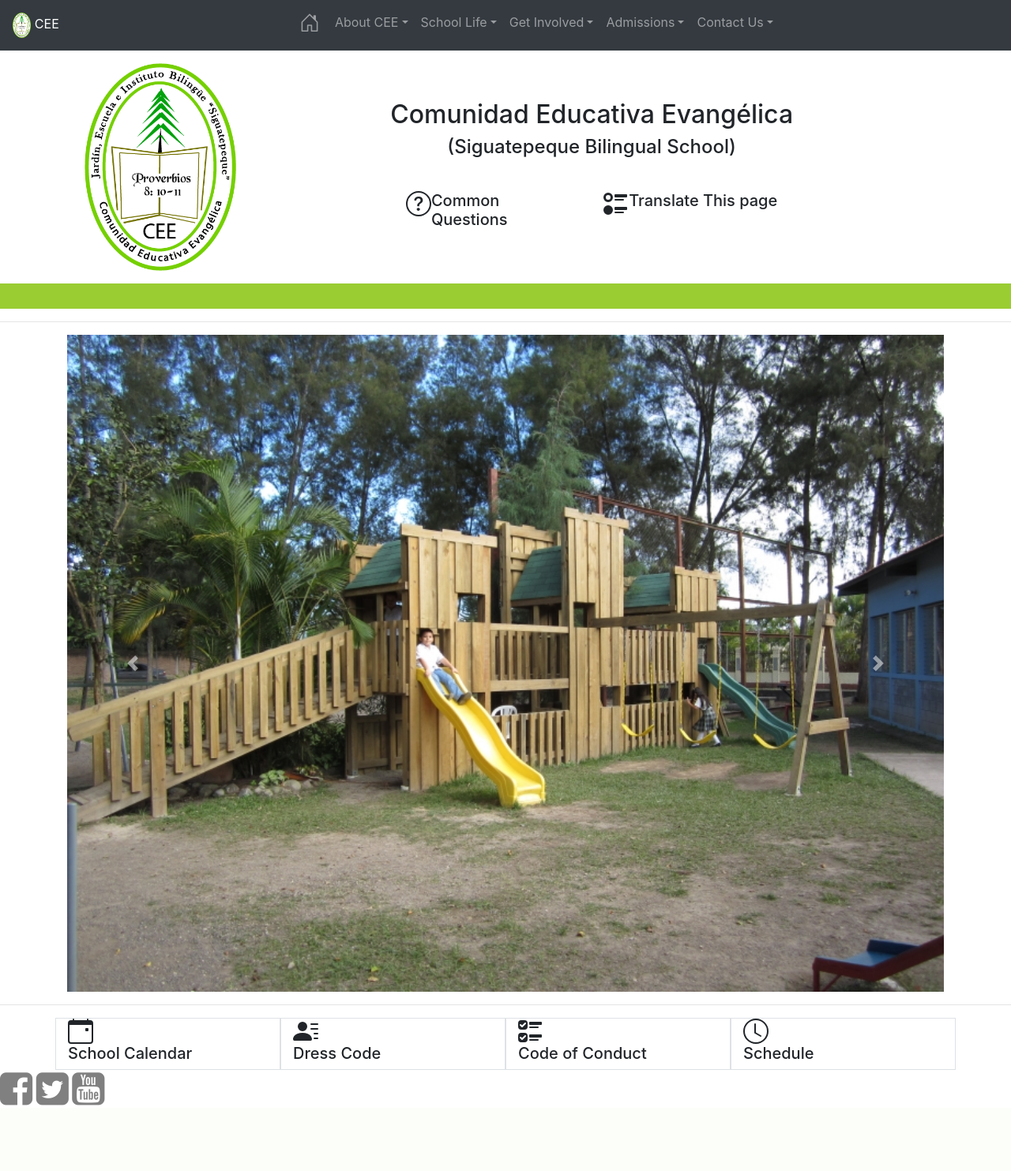
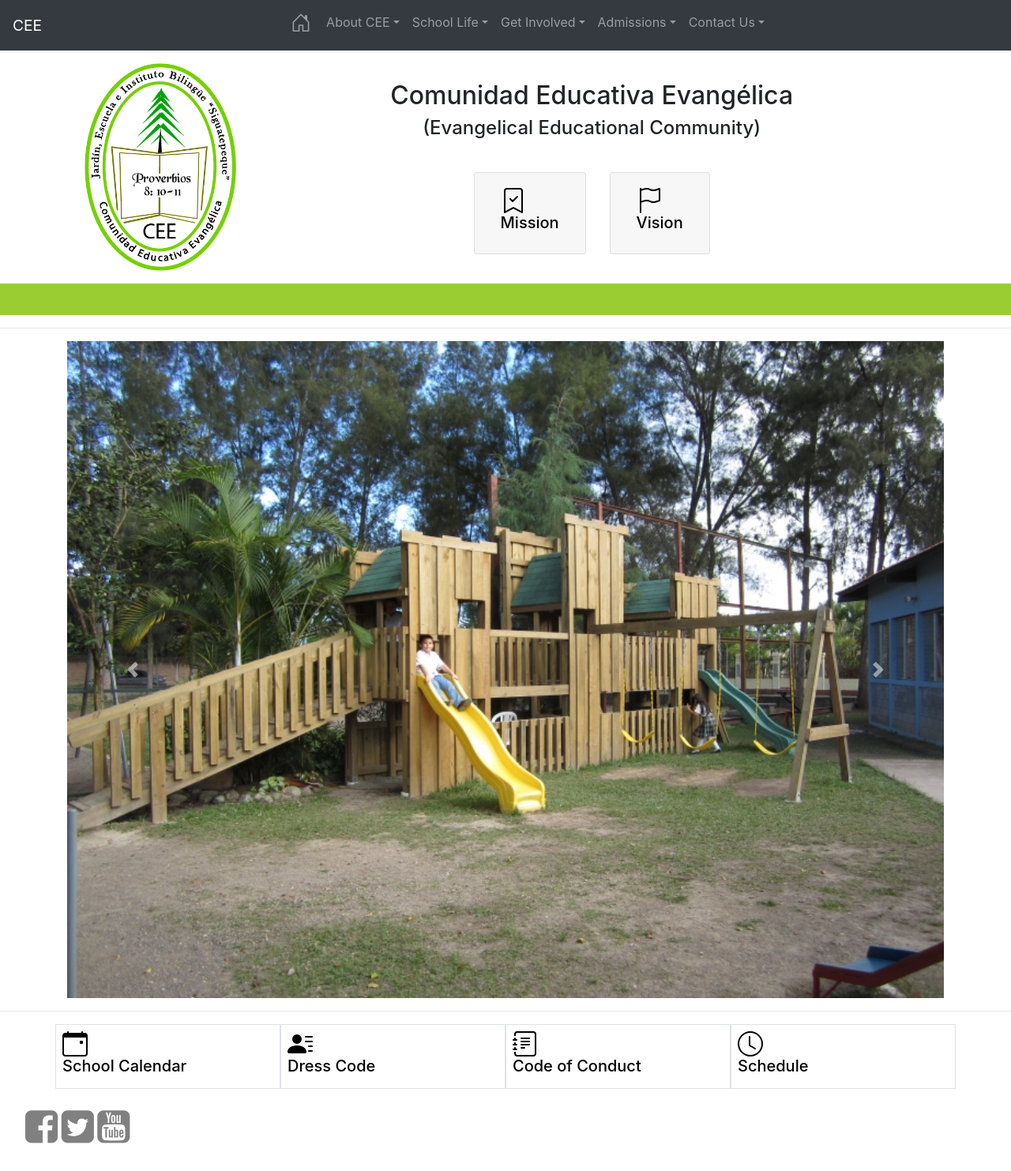
Before and after one commit to Dixy-05/cee.honduras, a PHP site: page / in a window 1280 px wide. Shown: the whole page at 79% size. Before the commit the page ends 1400 px from the top, so only its background shows below. Run offline with PHP 8.4, Linux system fonts and the light colour scheme.

Commit message:
new icons, positioning fix

```diff
--- a/css/CEE.css
+++ b/css/CEE.css
@@ -29,8 +29,57 @@
 #divStripe {
   background-color: yellowgreen;
   width: 100%;
-  height: 2em;
+  height: 2.5em;
   margin-top: 1em;
 }
 
+@media screen and (max-width: 768px) {
+  .iconsText {
+    margin-left: 4em;
+  }
+
+  .iconOP {
+    margin-left: 2em;
+  }
+}
+.iconDiv:hover {
+  background-color: lightgray;
+}
+
+.iconLink {
+  color: black;
+  display: block;
+  position: relative;
+  left: 0;
+  top: 0;
+  width: 100%;
+  height: auto;
+}
+
+.iconLink:hover {
+  text-decoration: none;
+  color: black;
+  background-color: lightgray;
+}
+
+.MisVis {
+  color: black;
+  background-color: transparent;
+}
+
+.MisVis:hover {
+  text-decoration: none;
+}
+
+@media screen and (max-width: 768px) {
+  .MisVis {
+    display: block;
+    width: 100%;
+  }
+}
+#socialMedia {
+  margin-left: 2em;
+  margin-bottom: 2em;
+}
+
 /*# sourceMappingURL=CEE.css.map */
--- a/index.html
+++ b/index.html
@@ -25,11 +25,12 @@
     <title>CEE.com</title>
     <!-- To make the dropdown work on hover -->
     <style>
-       @media screen and (min-width: 768px){
-      .dropdown:hover > .dropdown-menu   {
-        display: block;}
+      @media screen and (min-width: 768px) {
+        .dropdown:hover > .dropdown-menu {
+          display: block;
         }
-              .dropdown-menu{
+      }
+      .dropdown-menu {
         margin-top: 0em;
       }
     </style>
@@ -37,21 +38,24 @@
       .dropdown-item:hover {
         background-color: yellowgreen;
       }
-      .nav-link,.navbar-brand{
-        font-size:1em
+      .nav-link,
+      .navbar-brand {
+        font-size: 1em;
       }
     </style>
   </head>
 
   <body>
     <nav class="navbar navbar-dark bg-dark navbar-expand-md fixed-top">
-      <a href="https://ceehonduras.org/index.php" class="navbar-brand"><span
+      <a href="https://ceehonduras.org/index.php" class="navbar-brand">
+        <!-- <span
           ><img
             href="https://ceehonduras.org/index.php"
             style="height: 2em"
             src="../project-images/CEEproject/CEElogo.png"
-        /></span> CEE </a>
-
+        /></span> -->
+        <span style="font-size: 1.2em">CEE</span>
+      </a>
 
       <button
         class="navbar-toggler"
@@ -66,11 +70,24 @@
         <ul class="navbar-nav m-auto">
           <li class="navbar-item">
             <a class="nav-link" href="https://ceehonduras.org/index.php"
-              ><svg  id="houseLogo" width="2em" height="2em" viewBox="0 0 16 16" class="bi bi-house-door" fill="currentColor" xmlns="http://www.w3.org/2000/svg">
-  <path fill-rule="evenodd" d="M7.646 1.146a.5.5 0 0 1 .708 0l6 6a.5.5 0 0 1 .146.354v7a.5.5 0 0 1-.5.5H9.5a.5.5 0 0 1-.5-.5v-4H7v4a.5.5 0 0 1-.5.5H2a.5.5 0 0 1-.5-.5v-7a.5.5 0 0 1 .146-.354l6-6zM2.5 7.707V14H6v-4a.5.5 0 0 1 .5-.5h3a.5.5 0 0 1 .5.5v4h3.5V7.707L8 2.207l-5.5 5.5z"/>
-  <path fill-rule="evenodd" d="M13 2.5V6l-2-2V2.5a.5.5 0 0 1 .5-.5h1a.5.5 0 0 1 .5.5z"/>
-</svg></a
+              ><svg
+                id="houseLogo"
+                width="2em"
+                height="2em"
+                viewBox="0 0 16 16"
+                class="bi bi-house-door"
+                fill="currentColor"
+                xmlns="http://www.w3.org/2000/svg"
               >
+                <path
+                  fill-rule="evenodd"
+                  d="M7.646 1.146a.5.5 0 0 1 .708 0l6 6a.5.5 0 0 1 .146.354v7a.5.5 0 0 1-.5.5H9.5a.5.5 0 0 1-.5-.5v-4H7v4a.5.5 0 0 1-.5.5H2a.5.5 0 0 1-.5-.5v-7a.5.5 0 0 1 .146-.354l6-6zM2.5 7.707V14H6v-4a.5.5 0 0 1 .5-.5h3a.5.5 0 0 1 .5.5v4h3.5V7.707L8 2.207l-5.5 5.5z"
+                />
+                <path
+                  fill-rule="evenodd"
+                  d="M13 2.5V6l-2-2V2.5a.5.5 0 0 1 .5-.5h1a.5.5 0 0 1 .5.5z"
+                /></svg
+            ></a>
           </li>
           <li class="navbar-item dropdown">
             <a
@@ -165,9 +182,21 @@
             <div class="dropdown-menu" aria-labelledby="dropdownMenuLink">
               <a class="dropdown-item" href="ourmision">Email</a>
               <a class="dropdown-item" href="ourmision">Phones</a>
-              <a class="dropdown-item" target="_blank"  href="https://www.facebook.com/Comunidad-Educativa-Evangelica-Siguatepeque-Bilingual-Christian-School-111115888976547">Facebook</a>
-              <a class="dropdown-item" target="_blank" href="https://twitter.com/ceehonduras">Twitter</a>
-              <a class="dropdown-item" target="_blank" href="ourmision">Address</a>
+              <a
+                class="dropdown-item"
+                target="_blank"
+                href="https://www.facebook.com/Comunidad-Educativa-Evangelica-Siguatepeque-Bilingual-Christian-School-111115888976547"
+                >Facebook</a
+              >
+              <a
+                class="dropdown-item"
+                target="_blank"
+                href="https://twitter.com/ceehonduras"
+                >Twitter</a
+              >
+              <a class="dropdown-item" target="_blank" href="ourmision"
+                >Address</a
+              >
             </div>
           </li>
         </ul>
@@ -175,103 +204,314 @@
     </nav>
 
     <div id="LogoDiv" class="row">
-        <div class="col-sm-4  col-md-4 d-flex justify-content-center " >
-          <img class="img-responsive " id="cee-logo"  src="../project-Images/CEEproject/CEElogo.png" alt="CEE logo">
+      <div class="col-sm-4 col-md-4 d-flex justify-content-center">
+        <img
+          class="img-responsive"
+          id="cee-logo"
+          src="../project-Images/CEEproject/CEElogo.png"
+          alt="CEE logo"
+        />
       </div>
-        <div class="col-sm-8 col-md-6  d-flex align-items-center justify-content-center  flex-column   ">
-          <h2 style="font-size: 2em; text-align:center ;">Comunidad Educativa Evangélica </h2>
-          <div class="align-self-sm-center ">
-          <h4>(Siguatepeque Bilingual School)</h4>
+      <div
+        class="col-sm-8 col-md-6 d-flex align-items-center justify-content-center flex-column"
+      >
+        <h2 style="font-size: 2em; text-align: center">
+          Comunidad Educativa Evangélica
+        </h2>
+        <div style="text-align: center">
+          <h4>(Evangelical Educational Community)</h4>
         </div>
-          <hr>
+        <hr />
         <div class="row">
-          <div class="col d-flex justify-content-center">
-            <svg width="2em" height="2em" viewBox="0 0 16 16" class="bi bi-question-circle" fill="currentColor" xmlns="http://www.w3.org/2000/svg">
-  <path fill-rule="evenodd" d="M8 15A7 7 0 1 0 8 1a7 7 0 0 0 0 14zm0 1A8 8 0 1 0 8 0a8 8 0 0 0 0 16z"/>
-  <path d="M5.255 5.786a.237.237 0 0 0 .241.247h.825c.138 0 .248-.113.266-.25.09-.656.54-1.134 1.342-1.134.686 0 1.314.343 1.314 1.168 0 .635-.374.927-.965 1.371-.673.489-1.206 1.06-1.168 1.987l.003.217a.25.25 0 0 0 .25.246h.811a.25.25 0 0 0 .25-.25v-.105c0-.718.273-.927 1.01-1.486.609-.463 1.244-.977 1.244-2.056 0-1.511-1.276-2.241-2.673-2.241-1.267 0-2.655.59-2.75 2.286zm1.557 5.763c0 .533.425.927 1.01.927.609 0 1.028-.394 1.028-.927 0-.552-.42-.94-1.029-.94-.584 0-1.009.388-1.009.94z"/>
-</svg><h5>Common Questions</h5>
-          </div>
-          <div class="col d-flex">
-            <svg width="2em" height="2em" viewBox="0 0 16 16" class="bi bi-ui-radios" fill="currentColor" xmlns="http://www.w3.org/2000/svg">
-  <path d="M7 2.5a.5.5 0 0 1 .5-.5h7a.5.5 0 0 1 .5.5v1a.5.5 0 0 1-.5.5h-7a.5.5 0 0 1-.5-.5v-1zM0 12a3 3 0 1 1 6 0 3 3 0 0 1-6 0zm7-1.5a.5.5 0 0 1 .5-.5h7a.5.5 0 0 1 .5.5v1a.5.5 0 0 1-.5.5h-7a.5.5 0 0 1-.5-.5v-1z"/>
-  <path fill-rule="evenodd" d="M7 5.5a.5.5 0 0 1 .5-.5h5a.5.5 0 0 1 0 1h-5a.5.5 0 0 1-.5-.5zm0 8a.5.5 0 0 1 .5-.5h5a.5.5 0 0 1 0 1h-5a.5.5 0 0 1-.5-.5zM3 1a3 3 0 1 0 0 6 3 3 0 0 0 0-6zm0 4.5a1.5 1.5 0 1 0 0-3 1.5 1.5 0 0 0 0 3z"/>
-</svg><h5>Translate This page</h5>
+          <div id="vision" class="col">
+            <div class="accordion" id="visionCEE">
+              <div class="card">
+                <div class="card-header" id="headingOne">
+                  <h2 class="mb-0">
+                    <button
+                      class="btn btn-link btn-block text-left MisVis"
+                      type="button"
+                      data-toggle="collapse"
+                      data-target="#collapseMission"
+                      aria-expanded="true"
+                      aria-controls="collapseOne"
+                    >
+                      <svg
+                        width="2em"
+                        height="2em"
+                        viewBox="0 0 16 16"
+                        class="bi bi-bookmark-check"
+                        fill="currentColor"
+                        xmlns="http://www.w3.org/2000/svg"
+                      >
+                        <path
+                          fill-rule="evenodd"
+                          d="M2 2a2 2 0 0 1 2-2h8a2 2 0 0 1 2 2v13.5a.5.5 0 0 1-.777.416L8 13.101l-5.223 2.815A.5.5 0 0 1 2 15.5V2zm2-1a1 1 0 0 0-1 1v12.566l4.723-2.482a.5.5 0 0 1 .554 0L13 14.566V2a1 1 0 0 0-1-1H4z"
+                        />
+                        <path
+                          fill-rule="evenodd"
+                          d="M10.854 5.146a.5.5 0 0 1 0 .708l-3 3a.5.5 0 0 1-.708 0l-1.5-1.5a.5.5 0 1 1 .708-.708L7.5 7.793l2.646-2.647a.5.5 0 0 1 .708 0z"
+                        />
+                      </svg>
+                      <h5>Mission</h5>
+                    </button>
+                  </h2>
                 </div>
               </div>
             </div>
           </div>
+
+          <div id="mission" class="col">
+            <div class="accordion" id="missionCEE">
+              <div class="card">
+                <div class="card-header" id="headingOne">
+                  <h2 class="mb-0">
+                    <button
+                      class="btn btn-link btn-block text-left MisVis"
+                      type="button"
+                      data-toggle="collapse"
+                      data-target="#collapseVision"
+                      aria-expanded="true"
+                      aria-controls="collapseOne"
+                    >
+                      <svg
+                        width="2em"
+                        height="2em"
+                        viewBox="0 0 16 16"
+                        class="bi bi-flag"
+                        fill="currentColor"
+                        xmlns="http://www.w3.org/2000/svg"
+                      >
+                        <path
+                          fill-rule="evenodd"
+                          d="M14.778.085A.5.5 0 0 1 15 .5V8a.5.5 0 0 1-.314.464L14.5 8l.186.464-.003.001-.006.003-.023.009a12.435 12.435 0 0 1-.397.15c-.264.095-.631.223-1.047.35-.816.252-1.879.523-2.71.523-.847 0-1.548-.28-2.158-.525l-.028-.01C7.68 8.71 7.14 8.5 6.5 8.5c-.7 0-1.638.23-2.437.477A19.626 19.626 0 0 0 3 9.342V15.5a.5.5 0 0 1-1 0V.5a.5.5 0 0 1 1 0v.282c.226-.079.496-.17.79-.26C4.606.272 5.67 0 6.5 0c.84 0 1.524.277 2.121.519l.043.018C9.286.788 9.828 1 10.5 1c.7 0 1.638-.23 2.437-.477a19.587 19.587 0 0 0 1.349-.476l.019-.007.004-.002h.001M14 1.221c-.22.078-.48.167-.766.255-.81.252-1.872.523-2.734.523-.886 0-1.592-.286-2.203-.534l-.008-.003C7.662 1.21 7.139 1 6.5 1c-.669 0-1.606.229-2.415.478A21.294 21.294 0 0 0 3 1.845v6.433c.22-.078.48-.167.766-.255C4.576 7.77 5.638 7.5 6.5 7.5c.847 0 1.548.28 2.158.525l.028.01C9.32 8.29 9.86 8.5 10.5 8.5c.668 0 1.606-.229 2.415-.478A21.317 21.317 0 0 0 14 7.655V1.222z"
+                        />
+                      </svg>
+                      <h5>Vision</h5>
+                    </button>
+                  </h2>
+                </div>
+              </div>
+            </div>
+          </div>
+        </div>
+      </div>
+    </div>
+
+    <div
+      id="collapseMission"
+      class="collapse"
+      aria-labelledby="headingOne"
+      data-parent="#missionCEE"
+    >
+      <div class="card-body">
+        <b>Mission:</b>
+        "Facilitating the transmission of knowledge, values, and attitudes
+        through a transforming education based on the Word of God"
+      </div>
+    </div>
+
+    <div
+      id="collapseVision"
+      class="collapse"
+      aria-labelledby="headingOne"
+      data-parent="#visionCEE"
+    >
+      <div class="card-body">
+        <b>Vision:</b> "To construct a Christian education model that transforms
+        all the lives that are involved and positively affects the community.d"
+      </div>
+    </div>
+
     <div class="row">
       <div class="col" id="divStripe"></div>
     </div>
-      <hr>
+    <hr />
     <div class="container">
-      <div class="row " >
+      <div class="row">
         <div class="col">
-          <div id="CEEcarouselSlide" class="carousel slide carousel-slide" data-ride="false">
+          <div
+            id="CEEcarouselSlide"
+            class="carousel slide carousel-slide"
+            data-ride="false"
+          >
             <div class="carousel-inner">
               <div class="carousel-item active" data-interval="8000">
-      <img src="../project-Images/CEEproject/Kinder.jpg" class="d-block w-100 h-40" alt="...">
+                <img
+                  src="../project-Images/CEEproject/Kinder.jpg"
+                  class="d-block w-100 h-40"
+                  alt="..."
+                />
               </div>
               <div class="carousel-item" data-interval="8000">
-      <img src="../project-Images/CEEproject/School.jpg" class="d-block w-100 h-40" alt="...">
+                <img
+                  src="../project-Images/CEEproject/School.jpg"
+                  class="d-block w-100 h-40"
+                  alt="..."
+                />
               </div>
               <div class="carousel-item" data-interval="8000">
-      <img src="../project-Images/CEEproject/HighSchool1.jpg" class="d-block w-100 h-40" alt="...">
+                <img
+                  src="../project-Images/CEEproject/HighSchool1.jpg"
+                  class="d-block w-100 h-40"
+                  alt="..."
+                />
               </div>
             </div>
-  <a class="carousel-control-prev" href="#CEEcarouselSlide" role="button" data-slide="prev">
-    <span class="carousel-control-prev-icon" aria-hidden="true"></span>
+            <a
+              class="carousel-control-prev"
+              href="#CEEcarouselSlide"
+              role="button"
+              data-slide="prev"
+            >
+              <span
+                class="carousel-control-prev-icon"
+                aria-hidden="true"
+              ></span>
               <span class="sr-only">Previous</span>
             </a>
-  <a class="carousel-control-next" href="#CEEcarouselSlide" role="button" data-slide="next">
-    <span class="carousel-control-next-icon" aria-hidden="true"></span>
+            <a
+              class="carousel-control-next"
+              href="#CEEcarouselSlide"
+              role="button"
+              data-slide="next"
+            >
+              <span
+                class="carousel-control-next-icon"
+                aria-hidden="true"
+              ></span>
               <span class="sr-only">Next</span>
             </a>
           </div>
         </div>
       </div>
     </div>
+
+    <hr />
+    <div class="container">
+      <div class="row">
+        <div id="school-calendar" class="col-md-3 d-flex border p-2 iconDiv">
+          <a class="iconLink" href="https://ceehonduras.org/calendar-p73.php">
+            <div class="d-flex flex-md-column">
+              <svg
+                class="iconOP"
+                width="2em"
+                height="2em"
+                viewBox="0 0 16 16"
+                class="bi bi-calendar-event"
+                fill="currentColor"
+                xmlns="http://www.w3.org/2000/svg"
+              >
+                <path
+                  fill-rule="evenodd"
+                  d="M3.5 0a.5.5 0 0 1 .5.5V1h8V.5a.5.5 0 0 1 1 0V1h1a2 2 0 0 1 2 2v11a2 2 0 0 1-2 2H2a2 2 0 0 1-2-2V3a2 2 0 0 1 2-2h1V.5a.5.5 0 0 1 .5-.5zM1 4v10a1 1 0 0 0 1 1h12a1 1 0 0 0 1-1V4H1z"
+                />
+                <path
+                  d="M11 6.5a.5.5 0 0 1 .5-.5h1a.5.5 0 0 1 .5.5v1a.5.5 0 0 1-.5.5h-1a.5.5 0 0 1-.5-.5v-1z"
+                />
+              </svg>
+              <h5 class="iconsText">School Calendar</h5>
+            </div></a
+          >
         </div>
-    <hr>
-    <div class="container">
-      <div class="row ">
-        <div class="col-md-3 d-flex flex-md-column border">
-          <svg width="2em" height="2em" viewBox="0 0 16 16" class="bi bi-calendar-event" fill="currentColor" xmlns="http://www.w3.org/2000/svg">
-  <path fill-rule="evenodd" d="M3.5 0a.5.5 0 0 1 .5.5V1h8V.5a.5.5 0 0 1 1 0V1h1a2 2 0 0 1 2 2v11a2 2 0 0 1-2 2H2a2 2 0 0 1-2-2V3a2 2 0 0 1 2-2h1V.5a.5.5 0 0 1 .5-.5zM1 4v10a1 1 0 0 0 1 1h12a1 1 0 0 0 1-1V4H1z"/>
-  <path d="M11 6.5a.5.5 0 0 1 .5-.5h1a.5.5 0 0 1 .5.5v1a.5.5 0 0 1-.5.5h-1a.5.5 0 0 1-.5-.5v-1z"/>
-</svg> <h5 class=iconsText>School Calendar</h5></div>
-      <div class="col-md-3 d-flex  flex-md-column border">
-        <svg width="2em" height="2em" viewBox="0 0 16 16" class="bi bi-person-lines-fill" fill="currentColor" xmlns="http://www.w3.org/2000/svg">
-  <path fill-rule="evenodd" d="M1 14s-1 0-1-1 1-4 6-4 6 3 6 4-1 1-1 1H1zm5-6a3 3 0 1 0 0-6 3 3 0 0 0 0 6zm7 1.5a.5.5 0 0 1 .5-.5h2a.5.5 0 0 1 0 1h-2a.5.5 0 0 1-.5-.5zm-2-3a.5.5 0 0 1 .5-.5h4a.5.5 0 0 1 0 1h-4a.5.5 0 0 1-.5-.5zm0-3a.5.5 0 0 1 .5-.5h4a.5.5 0 0 1 0 1h-4a.5.5 0 0 1-.5-.5zm2 9a.5.5 0 0 1 .5-.5h2a.5.5 0 0 1 0 1h-2a.5.5 0 0 1-.5-.5z"/>
-</svg><h5 class=iconsText>Dress Code</h5></div>
 
-      <div class="col-md-3 d-flex flex-md-column border">
-        <svg width="2em" height="2em" viewBox="0 0 16 16" class="bi bi-ui-checks" fill="currentColor" xmlns="http://www.w3.org/2000/svg">
-  <path d="M7 2.5a.5.5 0 0 1 .5-.5h7a.5.5 0 0 1 .5.5v1a.5.5 0 0 1-.5.5h-7a.5.5 0 0 1-.5-.5v-1z"/>
-  <path fill-rule="evenodd" d="M2 1a2 2 0 0 0-2 2v2a2 2 0 0 0 2 2h2a2 2 0 0 0 2-2V3a2 2 0 0 0-2-2H2zm0 8a2 2 0 0 0-2 2v2a2 2 0 0 0 2 2h2a2 2 0 0 0 2-2v-2a2 2 0 0 0-2-2H2zm.854-3.646l2-2a.5.5 0 1 0-.708-.708L2.5 4.293l-.646-.647a.5.5 0 1 0-.708.708l1 1a.5.5 0 0 0 .708 0zm0 8l2-2a.5.5 0 0 0-.708-.708L2.5 12.293l-.646-.647a.5.5 0 0 0-.708.708l1 1a.5.5 0 0 0 .708 0z"/>
-  <path d="M7 10.5a.5.5 0 0 1 .5-.5h7a.5.5 0 0 1 .5.5v1a.5.5 0 0 1-.5.5h-7a.5.5 0 0 1-.5-.5v-1z"/>
-  <path fill-rule="evenodd" d="M7 5.5a.5.5 0 0 1 .5-.5h5a.5.5 0 0 1 0 1h-5a.5.5 0 0 1-.5-.5zm0 8a.5.5 0 0 1 .5-.5h5a.5.5 0 0 1 0 1h-5a.5.5 0 0 1-.5-.5z"/>
-</svg><h5 class="iconsText">Code of Conduct</h5>
+        <div
+          id="dress-code"
+          class="col-md-3 d-flex flex-md-column border p-2 iconDiv"
+        >
+          <a class="iconLink" href="https://ceehonduras.org/calendar-p73.php">
+            <div class="d-flex flex-md-column">
+              <svg
+                class="iconOP"
+                width="2em"
+                height="2em"
+                viewBox="0 0 16 16"
+                class="bi bi-person-lines-fill"
+                fill="currentColor"
+                xmlns="http://www.w3.org/2000/svg"
+              >
+                <path
+                  fill-rule="evenodd"
+                  d="M1 14s-1 0-1-1 1-4 6-4 6 3 6 4-1 1-1 1H1zm5-6a3 3 0 1 0 0-6 3 3 0 0 0 0 6zm7 1.5a.5.5 0 0 1 .5-.5h2a.5.5 0 0 1 0 1h-2a.5.5 0 0 1-.5-.5zm-2-3a.5.5 0 0 1 .5-.5h4a.5.5 0 0 1 0 1h-4a.5.5 0 0 1-.5-.5zm0-3a.5.5 0 0 1 .5-.5h4a.5.5 0 0 1 0 1h-4a.5.5 0 0 1-.5-.5zm2 9a.5.5 0 0 1 .5-.5h2a.5.5 0 0 1 0 1h-2a.5.5 0 0 1-.5-.5z"
+                />
+              </svg>
+              <h5 class="iconsText">Dress Code</h5>
             </div>
-      <div class="d-flex col-md-3 flex-md-column border">
-        <svg width="2em" height="2em" viewBox="0 0 16 16" class="bi bi-clock" fill="currentColor" xmlns="http://www.w3.org/2000/svg">
-  <path fill-rule="evenodd" d="M8 15A7 7 0 1 0 8 1a7 7 0 0 0 0 14zm8-7A8 8 0 1 1 0 8a8 8 0 0 1 16 0z"/>
-  <path fill-rule="evenodd" d="M7.5 3a.5.5 0 0 1 .5.5v5.21l3.248 1.856a.5.5 0 0 1-.496.868l-3.5-2A.5.5 0 0 1 7 9V3.5a.5.5 0 0 1 .5-.5z"/>
+          </a>
+        </div>
+
+        <div id="code-of-conduct" class="col-md-3 border p-2 iconDiv">
+          <a class="iconLink" href="https://ceehonduras.org/calendar-p73.php">
+            <div class="d-flex flex-md-column">
+              <svg
+                class="iconOP"
+                width="2em"
+                height="2em"
+                viewBox="0 0 16 16"
+                class="bi bi-journal-text"
+                fill="currentColor"
+                xmlns="http://www.w3.org/2000/svg"
+              >
+                <path
+                  d="M3 0h10a2 2 0 0 1 2 2v12a2 2 0 0 1-2 2H3a2 2 0 0 1-2-2v-1h1v1a1 1 0 0 0 1 1h10a1 1 0 0 0 1-1V2a1 1 0 0 0-1-1H3a1 1 0 0 0-1 1v1H1V2a2 2 0 0 1 2-2z"
+                />
+                <path
+                  d="M1 5v-.5a.5.5 0 0 1 1 0V5h.5a.5.5 0 0 1 0 1h-2a.5.5 0 0 1 0-1H1zm0 3v-.5a.5.5 0 0 1 1 0V8h.5a.5.5 0 0 1 0 1h-2a.5.5 0 0 1 0-1H1zm0 3v-.5a.5.5 0 0 1 1 0v.5h.5a.5.5 0 0 1 0 1h-2a.5.5 0 0 1 0-1H1z"
+                />
+                <path
+                  fill-rule="evenodd"
+                  d="M5 10.5a.5.5 0 0 1 .5-.5h2a.5.5 0 0 1 0 1h-2a.5.5 0 0 1-.5-.5zm0-2a.5.5 0 0 1 .5-.5h5a.5.5 0 0 1 0 1h-5a.5.5 0 0 1-.5-.5zm0-2a.5.5 0 0 1 .5-.5h5a.5.5 0 0 1 0 1h-5a.5.5 0 0 1-.5-.5zm0-2a.5.5 0 0 1 .5-.5h5a.5.5 0 0 1 0 1h-5a.5.5 0 0 1-.5-.5z"
+                />
+              </svg>
+              <h5 class="iconsText">Code of Conduct</h5>
+            </div>
+          </a>
+        </div>
+
+        <div
+          id="schedule"
+          class="col-md-3 d-flex flex-md-column border p-2 iconDiv"
+        >
+          <a class="iconLink" href="https://ceehonduras.org/calendar-p73.php">
+            <div class="d-flex flex-md-column">
+              <svg
+                class="iconOP"
+                width="2em"
+                height="2em"
+                viewBox="0 0 16 16"
+                class="bi bi-clock"
+                fill="currentColor"
+                xmlns="http://www.w3.org/2000/svg"
+              >
+                <path
+                  fill-rule="evenodd"
+                  d="M8 15A7 7 0 1 0 8 1a7 7 0 0 0 0 14zm8-7A8 8 0 1 1 0 8a8 8 0 0 1 16 0z"
+                />
+                <path
+                  fill-rule="evenodd"
+                  d="M7.5 3a.5.5 0 0 1 .5.5v5.21l3.248 1.856a.5.5 0 0 1-.496.868l-3.5-2A.5.5 0 0 1 7 9V3.5a.5.5 0 0 1 .5-.5z"
+                />
               </svg>
               <h5 class="iconsText">Schedule</h5>
             </div>
+          </a>
         </div>
       </div>
-
+    </div>
+    <br />
     <div id="socialMedia">
       <a
         target="_blank"
         href="https://www.facebook.com/Comunidad-Educativa-Evangelica-Siguatepeque-Bilingual-Christian-School-111115888976547"
-      class="fa fa-facebook-square" style="font-size: 48px; color: gray"></a>
+        class="fa fa-facebook-square"
+        style="font-size: 48px; color: gray"
+      ></a>
       <a
         target="_blank"
         href="https://twitter.com/ceehonduras"
-      class="fa fa-twitter-square" style="font-size: 48px; color: gray"></a>
+        class="fa fa-twitter-square"
+        style="font-size: 48px; color: gray"
+      ></a>
       <a
         target="_blank"
         href="https://www.youtube.com/user/CEEHonduras"
@@ -296,6 +536,5 @@
       integrity="sha384-ChfqqxuZUCnJSK3+MXmPNIyE6ZbWh2IMqE241rYiqJxyMiZ6OW/JmZQ5stwEULTy"
       crossorigin="anonymous"
     ></script>
-
   </body>
 </html>
```
Also changed, not shown: 1 other file. Lines whose indentation alone changed are shown as unchanged.
